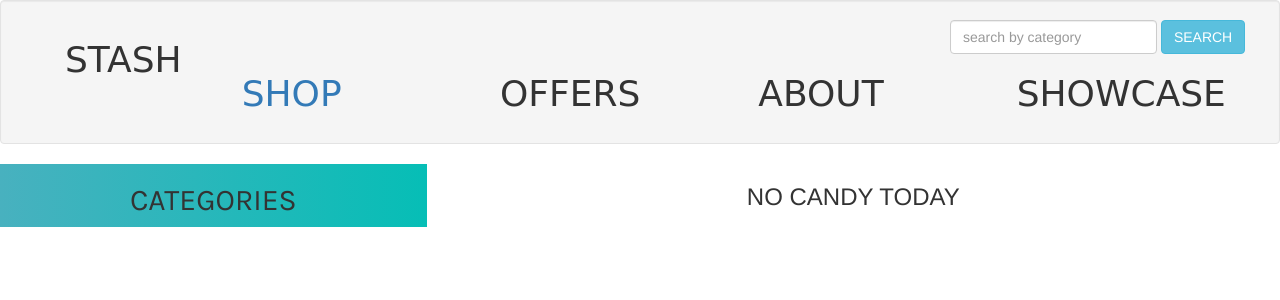
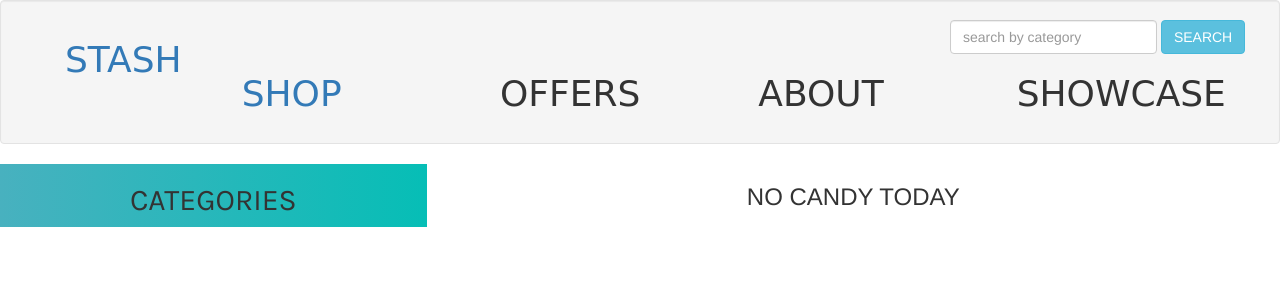
Before and after one commit to Collins33/Bootstrap4, a Django app: page / in a window 1280 px wide. Shown: the top 300 px of the page. Run offline with Django 3.2, Linux system fonts and the light colour scheme; data that the repository does not hold is empty; some libraries are stand-ins or nearby versions; some web fonts are replaced.

Commit message:
I have added the links to the different view functions

```diff
--- a/stash/shop/templates/navbar.html
+++ b/stash/shop/templates/navbar.html
@@ -1,6 +1,6 @@
 <div class="row well">
     <div class="col-xs-2 col-sm-2 col-md-2 col-lg-2">
-       <h1 class="text-center">STASH</h1>
+       <h1 class="text-center"><a href="{%url 'welcome'%}">STASH</a></h1>
     </div>
     <div class="col-xs-10 col-sm-10 col-md-10 col-lg-10">
         <div class="row">
```
